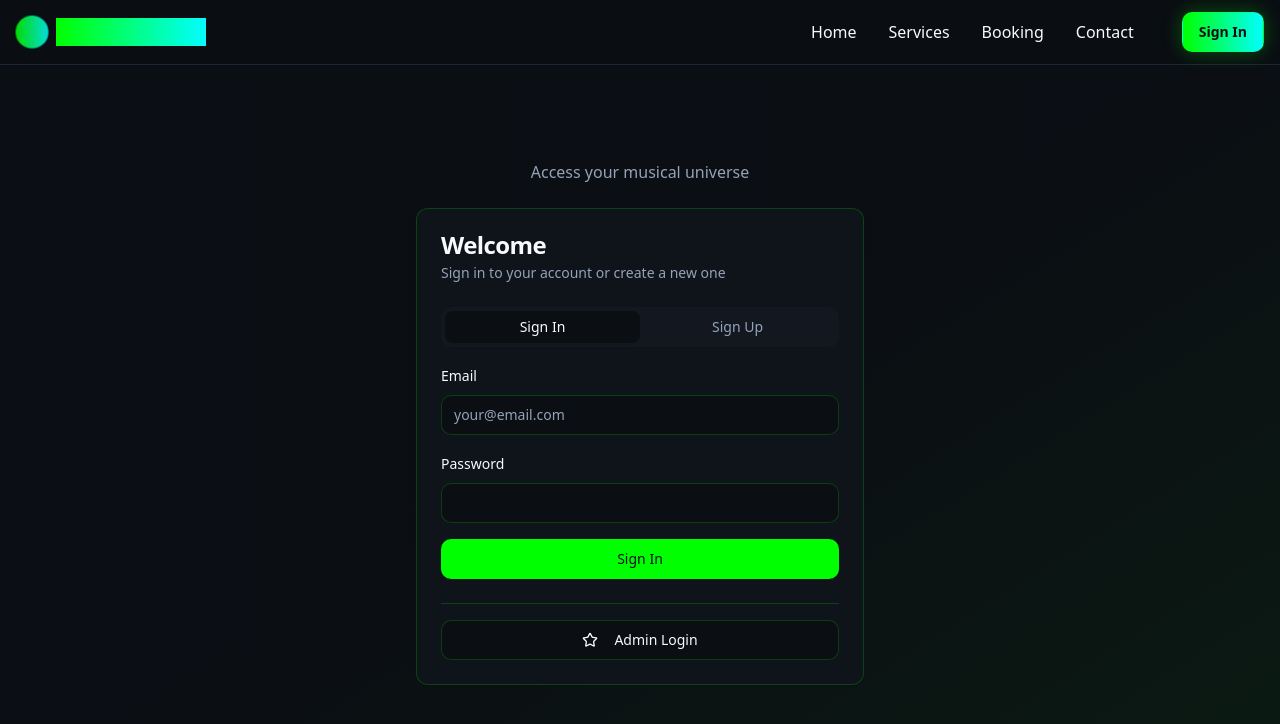
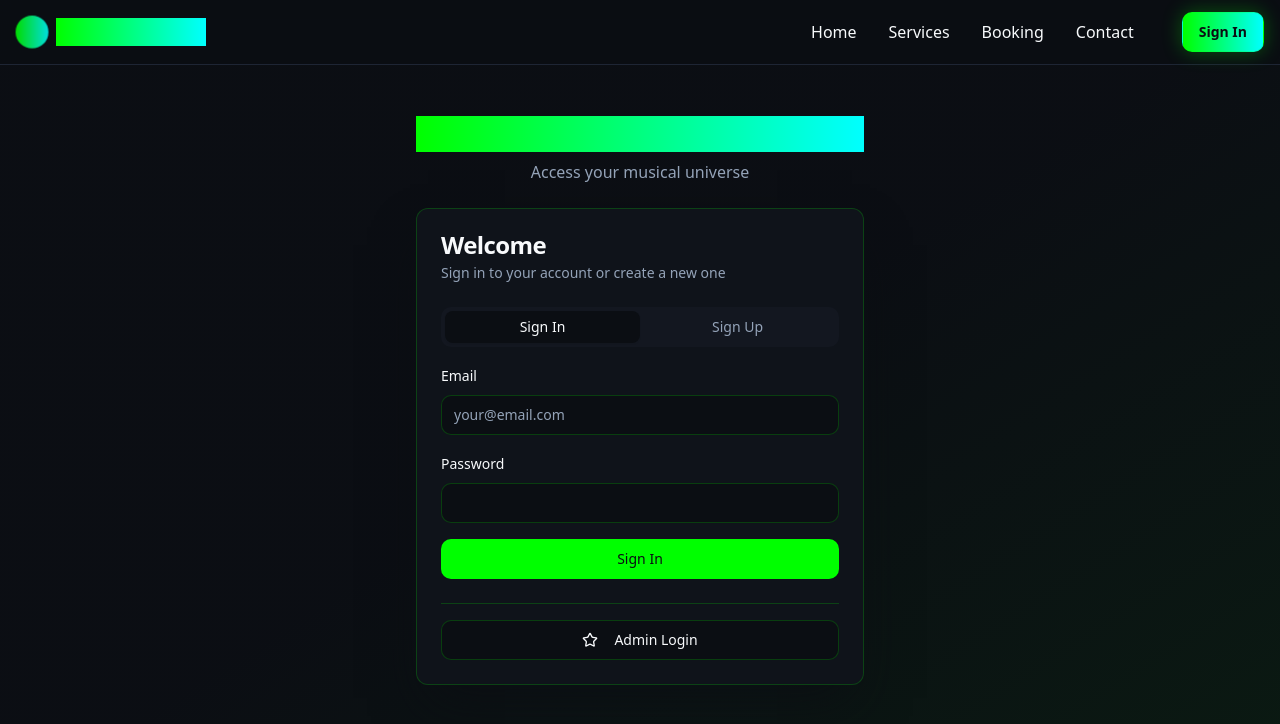
Before and after one commit to zakariye-py/area51, a React (Vite) app: page /auth in a window 1280 px wide. Shown: the top 724 px of the page. Built offline with nearby package versions, Linux system fonts and the light colour scheme; the HTML template or start-up script is replaced by a standard one.

Commit message:
Fix dashboard bugs and create user

```diff
--- a/src/index.css
+++ b/src/index.css
@@ -184,6 +184,14 @@ All colors MUST be HSL.
     background: var(--gradient-hero);
   }
 
+  .bg-gradient-primary {
+    background: var(--gradient-neon);
+  }
+
+  .shadow-elegant {
+    box-shadow: var(--shadow-cosmic);
+  }
+
   .transition-glow {
     transition: var(--transition-glow);
   }
```
